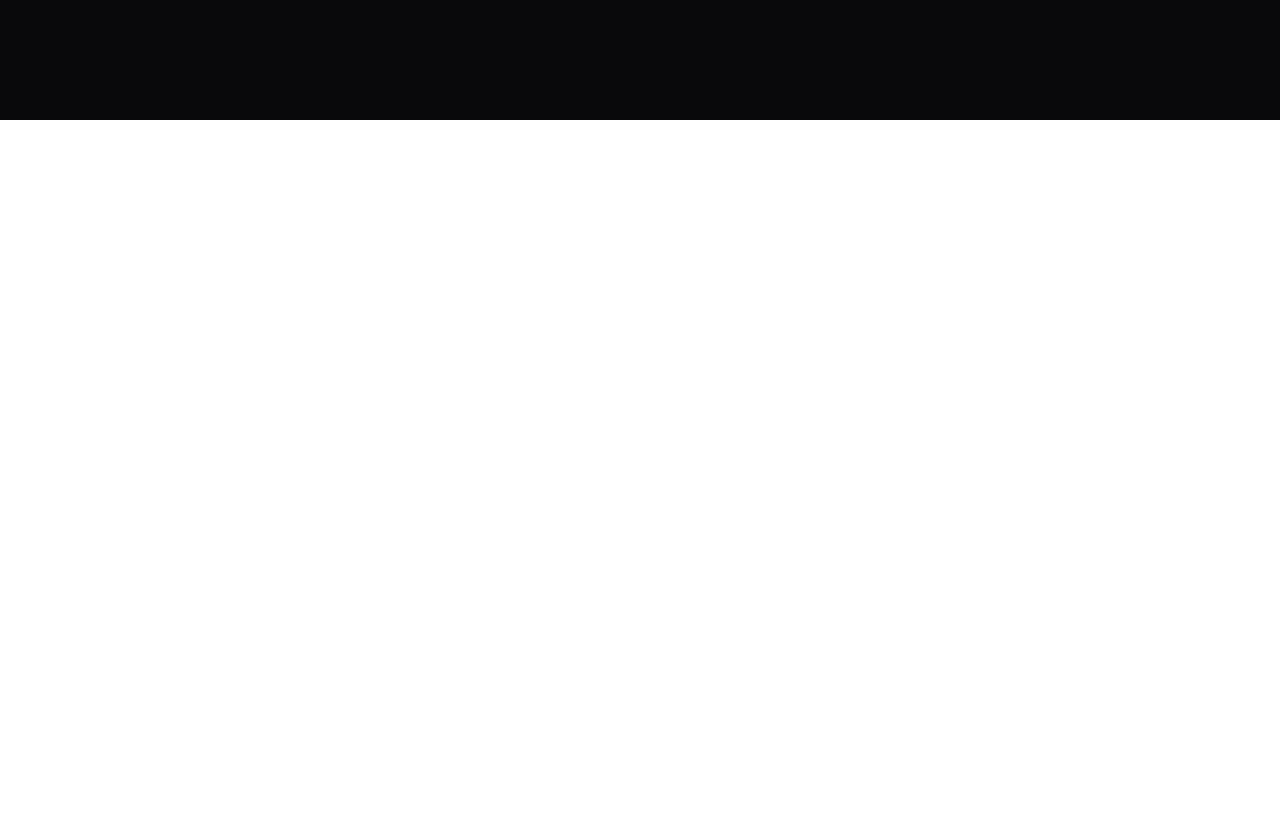
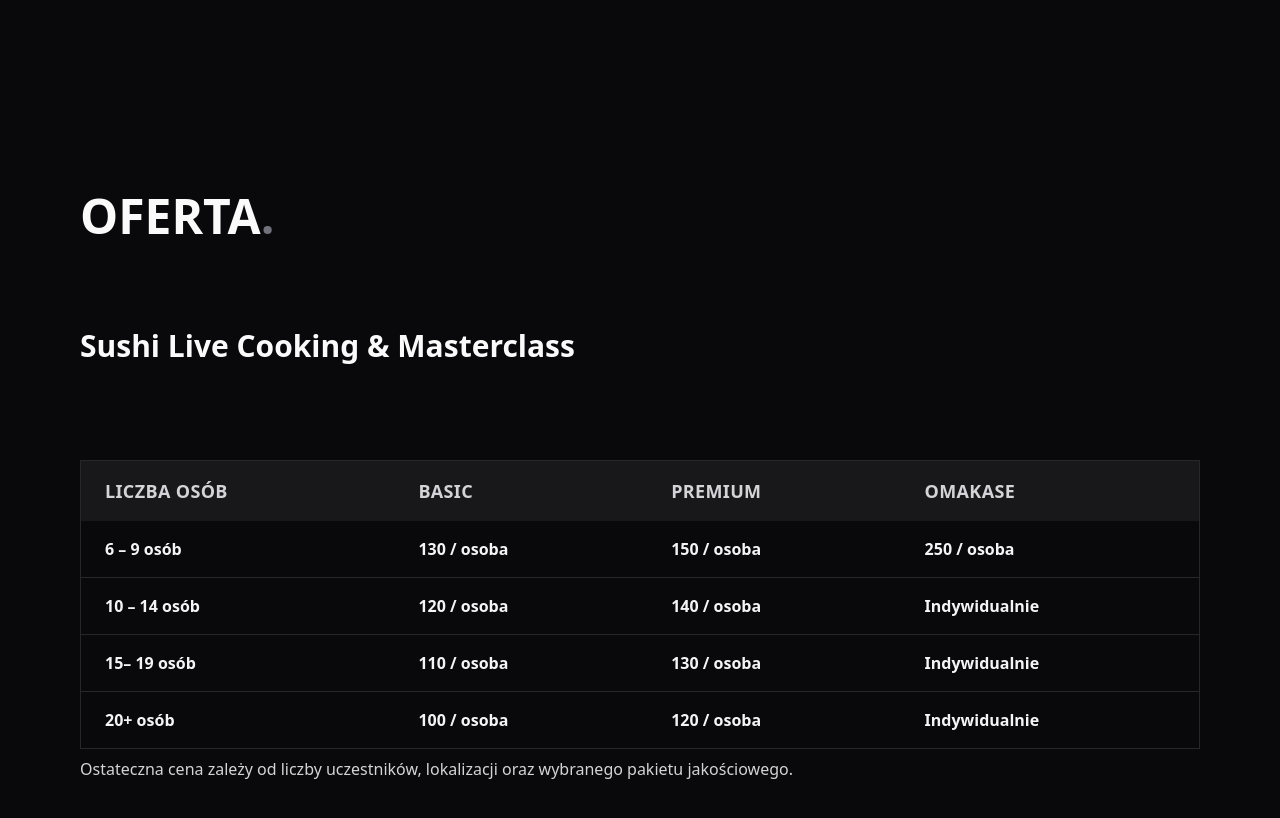
Before and after one commit to AleksanderPaluch/eventWeb-, a React (Vite) app: page / in a window 1280 px wide. Shown: the part 2900-3718 px from the top of the page. Before the commit the page ends 3020 px from the top, so only its background shows below. Built offline with nearby package versions, Linux system fonts and the light colour scheme.

Commit message:
offer section added

```diff
--- a/src/App.tsx
+++ b/src/App.tsx
@@ -14,7 +14,7 @@ function App() {
         <Live />
         <Masterclass />
         <Omakase />
-        {/* <Offer /> */}
+        <Offer />
       </div>
     </>
   );
--- a/src/components/Offer/Offer.tsx
+++ b/src/components/Offer/Offer.tsx
@@ -1,29 +1,21 @@
-
-
-import { Motion } from "../Motion/Motion";
-import { SectionHeader } from "../Section/SectionHeader";
+import { Section } from "../Section/Section";
 import { PricingTable } from "./Table";
 
+const data = {
+  id: "Oferta",
+  side: "left" as const,
+  header: "Oferta",
+   title: "Sushi Live Cooking & Masterclass",
+};
 
 export const Offer = () => {
   return (
-    <section
-      id="Oferta"
-      className="pt-10 pb-42 mx-auto max-w-6xl px-4 text-zinc-50 bg-zinc-950"
-    >
-      <SectionHeader title="Oferta" side="left" />
-
-      <div className="prose grid grid-cols-1 gap-8 prose-p:my-2 ">
-
-        <Motion>
-          <p className=" text-4xl font-semibold  ">
-            Sushi Live Cooking & Masterclass
-          </p>
-        </Motion>
-        <Motion>
-          <PricingTable />
-        </Motion>
-      </div>
-    </section>
+    <Section
+      id={data.id}
+      side={data.side}
+      header={data.header}
+       title={data.title}
+      table={<PricingTable />}
+    />
   );
 };
--- a/src/components/Section/Section.tsx
+++ b/src/components/Section/Section.tsx
@@ -5,9 +5,10 @@ import { SectionHeader } from "./SectionHeader";
 interface SectionProps {
   id: string;
   side: "left" | "right";
-  title: string;
+  title?: string;
   header: string;
-  text: string;
+  text?: string;
+  table?: React.ReactNode;
   chipsTitle?: string;
   chips?: string[];
   secondaryChipsTitle?: string;
@@ -20,6 +21,7 @@ export const Section: React.FC<SectionProps> = ({
   title,
   header,
   text,
+  table,
   chipsTitle,
   chips,
   secondaryChipsTitle,
@@ -41,6 +43,9 @@ export const Section: React.FC<SectionProps> = ({
           <p className="text-xl  lg:w-3/5">{text}</p>
         </Motion>
       </div>
+
+      {/* TABLE */}
+      {table && <div className="mt-16">{table}</div>}
 
       {/* PRIMARY CHIPS */}
 
```
